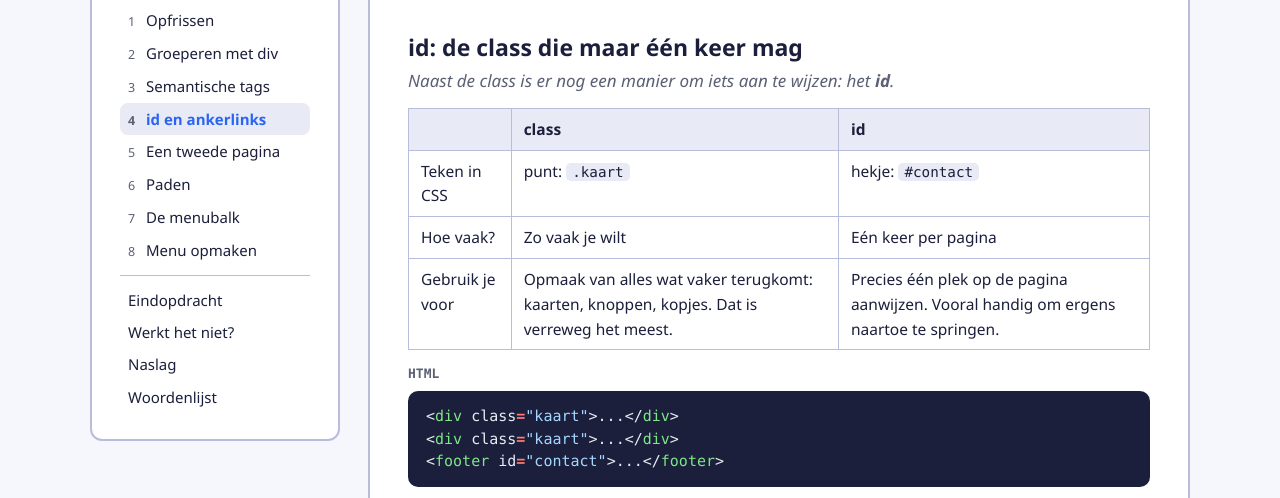
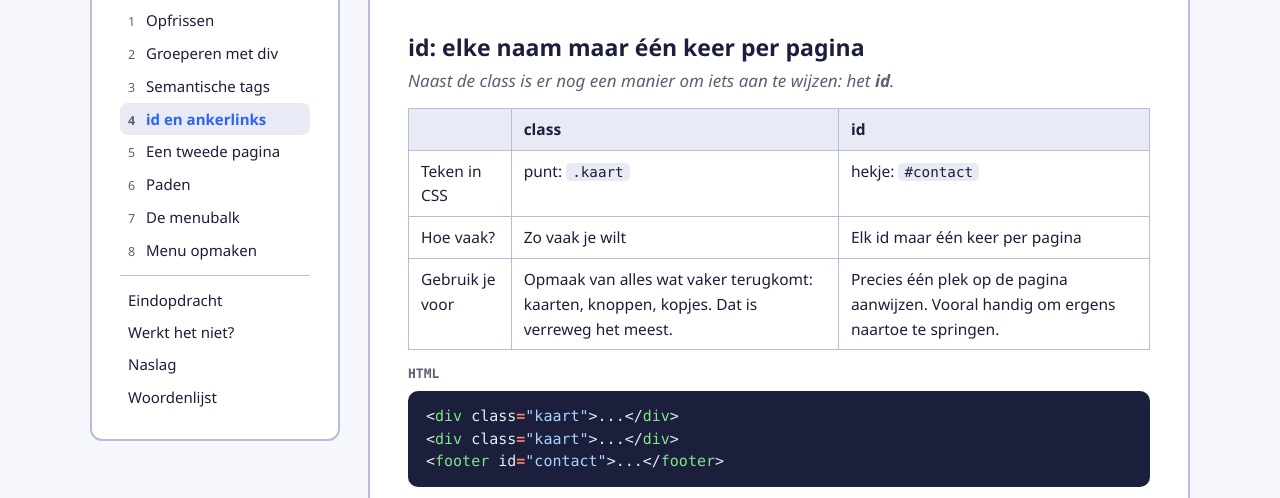
Before and after one commit to TiemenBouma/keuzedeel-orientatie-op-applicatieontwikkeling, a plain HTML site: page module-2/blok-4.html in a window 1280 px wide. Shown: the part 292-790 px from the top of the page. Drawn offline with Linux system fonts and the light colour scheme.

Commit message:
Module 2 blok 4: elk id maar één keer per pagina
Duidelijker gemaakt dat de regel per id-naam geldt: je mag meerdere
verschillende id's op een pagina gebruiken, maar elk id maar één keer.

Co-Authored-By: Claude Opus 5.5 <noreply@anthropic.com>
Claude-Session: https://claude.ai/code/session_017g3Xdbe15k7gkciuEdbbHQ

```diff
--- a/module-2/blok-4.html
+++ b/module-2/blok-4.html
@@ -38,7 +38,7 @@
   <article>
     <div class="bloklabel">BLOK 4</div>
     <h2 class="paginatitel">id en ankerlinks</h2>
-    <h2>id: de class die maar één keer mag</h2>
+    <h2>id: elke naam maar één keer per pagina</h2>
 <p class="sub">Naast de class is er nog een manier om iets aan te wijzen: het <strong>id</strong>.</p>
 <table>
 <thead>
@@ -57,7 +57,7 @@
 <tr>
 <td>Hoe vaak?</td>
 <td>Zo vaak je wilt</td>
-<td>Eén keer per pagina</td>
+<td>Elk id maar één keer per pagina</td>
 </tr>
 <tr>
 <td>Gebruik je voor</td>
```
Also changed, not shown: module-2/naslag.html (+1 -1 lines), module-2/woordenlijst.html (+1 -1 lines), 1 other file.
